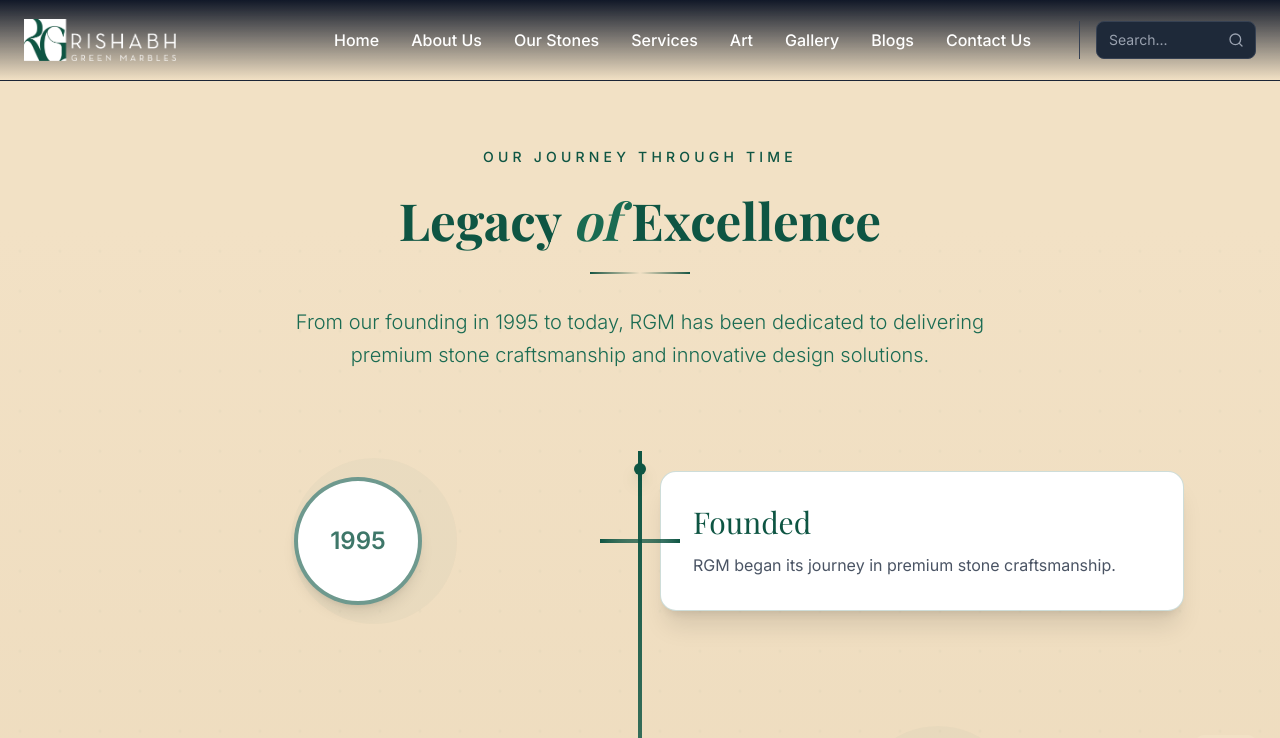
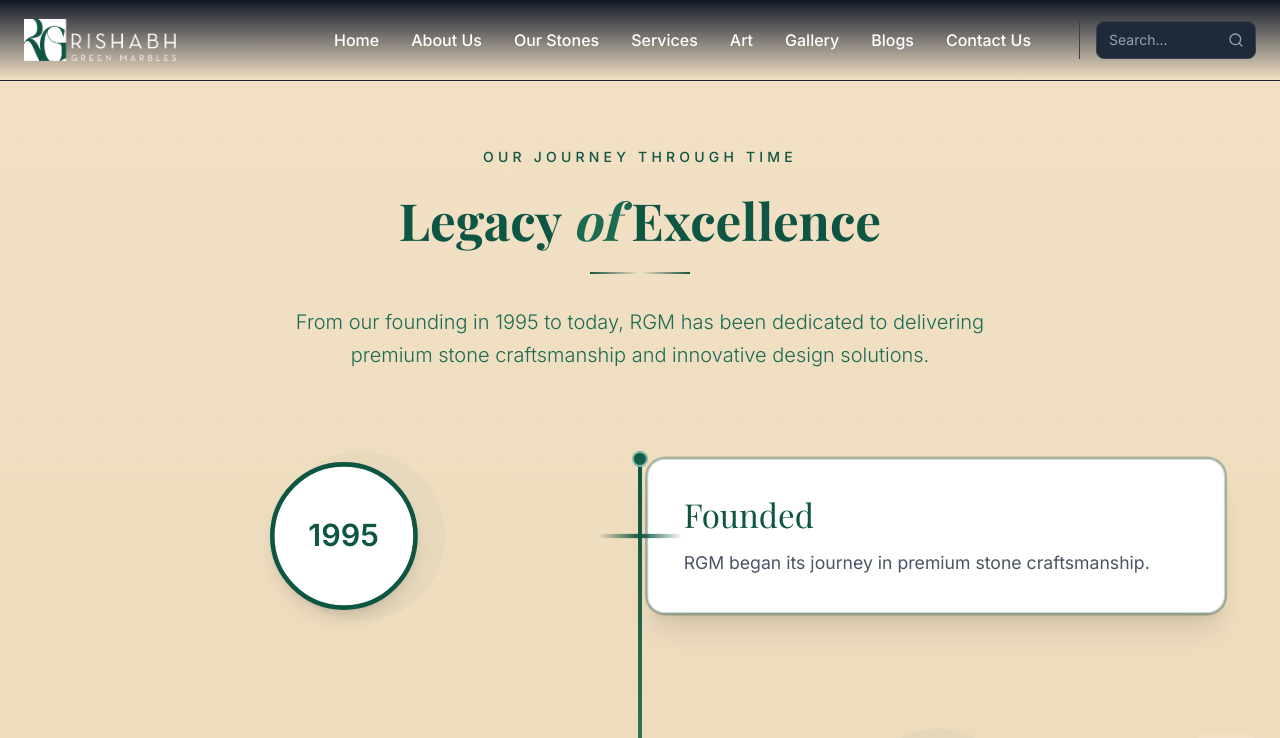
Before and after one commit to jatinkakadiya234-tech/marbal, a React (Vite) app: page /about in a window 1280 px wide. Shown: the top 738 px of the page. Built offline with nearby package versions, Linux system fonts and the light colour scheme.

Commit message:
Add GSAP for enhanced animations and smooth scrolling effects in ShowcasingTimeline component

```diff
--- a/package.json
+++ b/package.json
@@ -14,6 +14,7 @@
     "@react-google-maps/api": "^2.20.7",
     "@tailwindcss/vite": "^4.1.13",
     "framer-motion": "^12.23.13",
+    "gsap": "^3.13.0",
     "keen-slider": "^6.8.6",
     "lucide-react": "^0.544.0",
     "react": "^19.1.1",
--- a/src/components/About/ShowcasingTimeline.jsx
+++ b/src/components/About/ShowcasingTimeline.jsx
@@ -1,7 +1,12 @@
 // components/ShowcasingTimeline.jsx
 import React, { useRef, useEffect, useState } from 'react';
-import { motion, useInView, useScroll, useTransform } from 'framer-motion';
+import { motion, useInView } from 'framer-motion';
+import { gsap } from 'gsap';
+import { ScrollTrigger } from 'gsap/ScrollTrigger';
 import HeaderContent from '../Helper/HeaderContent';
+
+// Register ScrollTrigger plugin
+gsap.registerPlugin(ScrollTrigger);
 
 const milestones = [
   { year: '1995', title: 'Founded', desc: 'RGM began its journey in premium stone craftsmanship.' },
@@ -50,46 +55,141 @@ const yearAnimation = {
 export default function ShowcasingTimeline() {
   const ref = useRef(null);
   const timelineRef = useRef(null);
+  const dotRef = useRef(null);
   const isInView = useInView(ref, { once: true, amount: 0.3 });
   const [activeIndex, setActiveIndex] = useState(0);
 
-  // Scroll progress for the entire section
-  const { scrollYProgress } = useScroll({
-    target: ref,
-    offset: ["start end", "end start"]
-  });
+  // Enhanced GSAP Scroll Animation with Smooth Easing
+  useEffect(() => {
+    if (!timelineRef.current || !dotRef.current) return;
 
-  // Scroll progress specifically for the timeline content
-  const { scrollYProgress: timelineProgress } = useScroll({
-    target: timelineRef,
-    offset: ["start center", "end center"]
-  });
+    const timelineHeight = timelineRef.current.offsetHeight;
+    const dot = dotRef.current;
 
-  // Transform scroll progress to dot position (0% to 100% of timeline height)
-  const dotPosition = useTransform(timelineProgress, [0, 1], ["0%", "100%"]);
+    // Calculate the maximum travel distance for the dot
+    const maxTravelDistance = timelineHeight - 12;
 
-  // Background parallax effect
-  const backgroundY = useTransform(scrollYProgress, [0, 1], ["0%", "20%"]);
+    // Kill any existing ScrollTriggers
+    ScrollTrigger.getAll().forEach(trigger => trigger.kill());
 
-  // Update active index based on scroll position
-  useEffect(() => {
-    const unsubscribe = timelineProgress.on("change", (latest) => {
-      const newIndex = Math.min(
-        Math.floor(latest * milestones.length),
-        milestones.length - 1
-      );
-      setActiveIndex(newIndex);
+    // Enhanced GSAP timeline with smooth easing
+    const tl = gsap.timeline({
+      scrollTrigger: {
+        trigger: timelineRef.current,
+        start: "top center",
+        end: "bottom center",
+        scrub: 2, // Increased scrub for smoother movement
+        onUpdate: (self) => {
+          const progress = self.progress;
+          // Smooth active index transition with easing
+          const easedProgress = self.progress; // Use raw progress for smoother index changes
+          const newIndex = Math.min(
+            Math.floor(easedProgress * milestones.length),
+            milestones.length - 1
+          );
+          setActiveIndex(newIndex);
+        }
+      }
     });
 
-    return () => unsubscribe();
-  }, [timelineProgress]);
+    // Ultra-smooth dot movement with custom easing
+    tl.to(dot, {
+      y: maxTravelDistance,
+      ease: "sine.inOut", // Smoother easing function
+      duration: 1
+    }, 0);
+
+    // Additional smooth animations
+    tl.to(dot, {
+      rotation: 360, // Subtle rotation for smoothness
+      ease: "none",
+      duration: 1
+    }, 0);
+
+    // Smooth scale animation based on scroll
+    tl.to(dot, {
+      scale: 1.1,
+      ease: "sine.inOut",
+      duration: 1
+    }, 0);
+
+    return () => {
+      tl.kill();
+      ScrollTrigger.getAll().forEach(trigger => trigger.kill());
+    };
+  }, []);
+
+  // Enhanced hover interactions with smoother animations
+  useEffect(() => {
+    if (!dotRef.current) return;
+
+    const dot = dotRef.current;
+
+    const handleMouseEnter = () => {
+      gsap.to(dot, {
+        scale: 1.4,
+        duration: 0.5,
+        ease: "elastic.out(1, 0.8)", // Smoother elastic effect
+        background: "#0E5543",
+        boxShadow: "0 0 30px rgba(14, 85, 67, 0.6)",
+        rotation: 180 // Smooth rotation on hover
+      });
+    };
+
+    const handleMouseLeave = () => {
+      gsap.to(dot, {
+        scale: 1.4,
+        duration: 0.5,
+        ease: "power2.out",
+        background: "#0E5543",
+        boxShadow: "0 0 20px rgba(14, 85, 67, 0.4)",
+        rotation: 0
+      });
+    };
+
+    dot.addEventListener('mouseenter', handleMouseEnter);
+    dot.addEventListener('mouseleave', handleMouseLeave);
+
+    return () => {
+      dot.removeEventListener('mouseenter', handleMouseEnter);
+      dot.removeEventListener('mouseleave', handleMouseLeave);
+    };
+  }, []);
+
+  // Smooth active index transitions
+  useEffect(() => {
+    if (!timelineRef.current) return;
+
+    // Add smooth transitions for active elements
+    const activeElements = timelineRef.current.querySelectorAll('.milestone-item');
+
+    activeElements.forEach((element, index) => {
+      if (index === activeIndex) {
+        gsap.to(element, {
+          scale: 1.05,
+          duration: 0.6,
+          ease: "back.out(1.7)",
+          y: -5
+        });
+      } else {
+        gsap.to(element, {
+          scale: 1,
+          duration: 0.4,
+          ease: "power2.out",
+          y: 0
+        });
+      }
+    });
+  }, [activeIndex]);
 
   return (
     <section ref={ref} className="relative min-h-screen py-36 overflow-hidden bg-[#F2E1C5]">
-      {/* Animated background elements */}
+      {/* Enhanced Background with Smooth Animations */}
       <motion.div
         className="absolute inset-0 bg-gradient-to-b from-[#F2E1C5] to-[#e8d5b5]"
-        style={{ y: backgroundY }}
+        initial={{ opacity: 0 }}
+        animate={{ opacity: 1 }}
+        transition={{ duration: 1.5 }}
       />
 
       <motion.div
@@ -97,34 +197,48 @@ export default function ShowcasingTimeline() {
         style={{
           backgroundImage: "radial-gradient(#0E554320 1px, transparent 2px)",
           backgroundSize: '40px 40px',
-          y: backgroundY
         }}
+        initial={{ scale: 0.8 }}
+        animate={{ scale: 1 }}
+        transition={{ duration: 2, ease: "easeOut" }}
       />
 
       <div className="max-w-6xl mx-auto px-4 sm:px-6 lg:px-8 relative z-10">
-
         <HeaderContent
           tagline='Our Journey Through Time'
           title='Legacy of Excellence'
           subtitle='From our founding in 1995 to today, RGM has been dedicated to delivering premium stone craftsmanship and innovative design solutions.'
         />
 
-        <div ref={timelineRef} className="relative pt-5">
-          {/* Curved timeline */}
+        <div ref={timelineRef} className="relative pt-5 min-h-[800px]">
+          {/* Curved timeline with smooth animation */}
           <motion.div
             className="absolute left-1/2 top-0 bottom-0 w-1 -translate-x-1/2 bg-gradient-to-b from-[#0E5543] via-[#0E5543]/70 to-[#0E5543]"
-            initial={{ height: 0 }}
-            animate={isInView ? { height: "100%" } : { height: 0 }}
-            transition={{ duration: 1.5, delay: 0.5 }}
+            initial={{ height: 0, opacity: 0 }}
+            animate={isInView ? { height: "100%", opacity: 1 } : { height: 0, opacity: 0 }}
+            transition={{
+              height: { duration: 2, ease: "easeInOut" },
+              opacity: { duration: 1, delay: 0.5 }
+            }}
           />
 
-          {/* Scroll-controlled progress indicator */}
+          {/* Enhanced GSAP-controlled progress indicator */}
           <motion.div
-            className="absolute left-1/2 top-0 w-3 h-3 -translate-x-1/2 bg-[#0E5543] rounded-full shadow-lg shadow-[#0E5543]/40 z-20"
+            ref={dotRef}
+            className="absolute left-1/2 top-0 w-4 h-4 -translate-x-1/2 bg-gradient-to-br from-[#0E5543] to-[#1a7a5e] rounded-full shadow-2xl shadow-[#0E5543]/50 z-20 cursor-pointer border-2 border-white/50"
+            initial={{ scale: 0, opacity: 0 }}
+            animate={{ scale: 1, opacity: 1 }}
+            transition={{
+              scale: { type: "spring", stiffness: 200, damping: 15, delay: 0.8 },
+              opacity: { duration: 0.5, delay: 0.8 }
+            }}
             style={{
-              y: dotPosition
+              transform: 'translateX(-50%) translateY(0px)'
             }}
-          />
+          >
+            {/* Inner glow effect */}
+            <div className="absolute inset-0 rounded-full bg-[#0E5543] opacity-50 animate-pulse"></div>
+          </motion.div>
 
           <motion.ol
             className="relative space-y-32"
@@ -135,19 +249,22 @@ export default function ShowcasingTimeline() {
             {milestones.map((m, idx) => (
               <motion.li
                 key={idx}
-                className="relative"
+                className="relative milestone-item"
                 variants={item}
                 onHoverStart={() => setActiveIndex(idx)}
               >
                 <div className={`flex flex-col md:flex-row items-center ${idx % 2 === 0 ? 'md:flex-row-reverse' : ''} gap-10`}>
                   <div className="md:w-1/2">
                     <motion.div
-                      className={`p-8 rounded-2xl bg-white border border-[#0E5543]/20 shadow-xl transition-all duration-300 ${
+                      className={`p-8 rounded-2xl bg-white border border-[#0E5543]/20 shadow-xl transition-all duration-500 ${
                         idx === activeIndex ? 'ring-2 ring-[#0E5543]/30 scale-105' : 'scale-100'
                       }`}
                       whileHover={{
-                        y: -5,
-                        transition: { duration: 0.3 }
+                        y: -8,
+                        transition: {
+                          duration: 0.4,
+                          ease: "easeOut"
+                        }
                       }}
                     >
                       <h3 className="text-2xl md:text-3xl font-serif text-[#0E5543] mb-3">{m.title}</h3>
@@ -159,36 +276,60 @@ export default function ShowcasingTimeline() {
                     <motion.div
                       className="relative"
                       variants={yearAnimation}
+                      whileHover={{ scale: 1.05 }}
                     >
                       <div className="absolute inset-0 -z-10">
                         <motion.div
                           className="w-40 h-40 rounded-full bg-[#0E5543]/10 absolute inset-0 m-auto"
                           animate={idx === activeIndex ? {
-                            scale: [1, 1.2, 1],
+                            scale: [1, 1.3, 1],
                             opacity: [0.3, 0.1, 0.3],
                           } : {}}
-                          transition={{ duration: 2, repeat: Infinity }}
+                          transition={{
+                            duration: 3,
+                            repeat: Infinity,
+                            ease: "easeInOut"
+                          }}
                         />
                       </div>
 
-                      <div className={`w-32 h-32 rounded-full bg-white border-4 flex items-center justify-center shadow-lg transition-all duration-300 ${
+                      <div className={`w-32 h-32 rounded-full bg-white border-4 flex items-center justify-center shadow-lg transition-all duration-500 ${
                         idx === activeIndex ? 'border-[#0E5543] scale-110' : 'border-[#0E5543]/60 scale-100'
                       }`}>
-                        <span className={`text-2xl font-bold transition-all duration-300 ${
-                          idx === activeIndex ? 'text-[#0E5543] scale-110' : 'text-[#0E5543]/80 scale-100'
-                        }`}>{m.year}</span>
+                        <motion.span
+                          className={`text-2xl font-bold transition-all duration-500 ${
+                            idx === activeIndex ? 'text-[#0E5543] scale-110' : 'text-[#0E5543]/80 scale-100'
+                          }`}
+                          whileHover={{ scale: 1.1 }}
+                        >
+                          {m.year}
+                        </motion.span>
                       </div>
                     </motion.div>
                   </div>
                 </div>
 
-                {/* Connection line */}
-                <div className="absolute top-1/2 left-1/2 -translate-x-1/2 -translate-y-1/2 w-20 h-1 bg-gradient-to-r from-transparent to-[#0E5543] md:block hidden"></div>
-                <div className="absolute top-1/2 left-1/2 -translate-x-1/2 -translate-y-1/2 w-20 h-1 bg-gradient-to-l from-transparent to-[#0E5543] md:block hidden"></div>
+                {/* Enhanced connection lines with smooth animation */}
+                <motion.div
+                  className="absolute top-1/2 left-1/2 -translate-x-1/2 -translate-y-1/2 w-20 h-1 bg-gradient-to-r from-transparent via-[#0E5543] to-transparent md:block hidden"
+                  initial={{ scaleX: 0, opacity: 0 }}
+                  animate={{ scaleX: 1, opacity: 1 }}
+                  transition={{
+                    scaleX: { duration: 0.8, delay: idx * 0.3 + 0.5, ease: "easeOut" },
+                    opacity: { duration: 0.6, delay: idx * 0.3 + 0.5 }
+                  }}
+                />
 
-                {/* Mobile connection line */}
-                <div className="absolute top-1/2 left-1/2 -translate-x-1/2 -translate-y-1/2 w-1 h-10 bg-gradient-to-b from-transparent to-[#0E5543] md:hidden"></div>
-                <div className="absolute top-1/2 left-1/2 -translate-x-1/2 -translate-y-1/2 w-1 h-10 bg-gradient-to-t from-transparent to-[#0E5543] md:hidden"></div>
+                {/* Mobile connection lines */}
+                <motion.div
+                  className="absolute top-1/2 left-1/2 -translate-x-1/2 -translate-y-1/2 w-1 h-10 bg-gradient-to-b from-transparent via-[#0E5543] to-transparent md:hidden"
+                  initial={{ scaleY: 0, opacity: 0 }}
+                  animate={{ scaleY: 1, opacity: 1 }}
+                  transition={{
+                    scaleY: { duration: 0.8, delay: idx * 0.3 + 0.5, ease: "easeOut" },
+                    opacity: { duration: 0.6, delay: idx * 0.3 + 0.5 }
+                  }}
+                />
               </motion.li>
             ))}
           </motion.ol>
```
Also changed, not shown: 1 other file (tests, documents, lock files or other folders).
